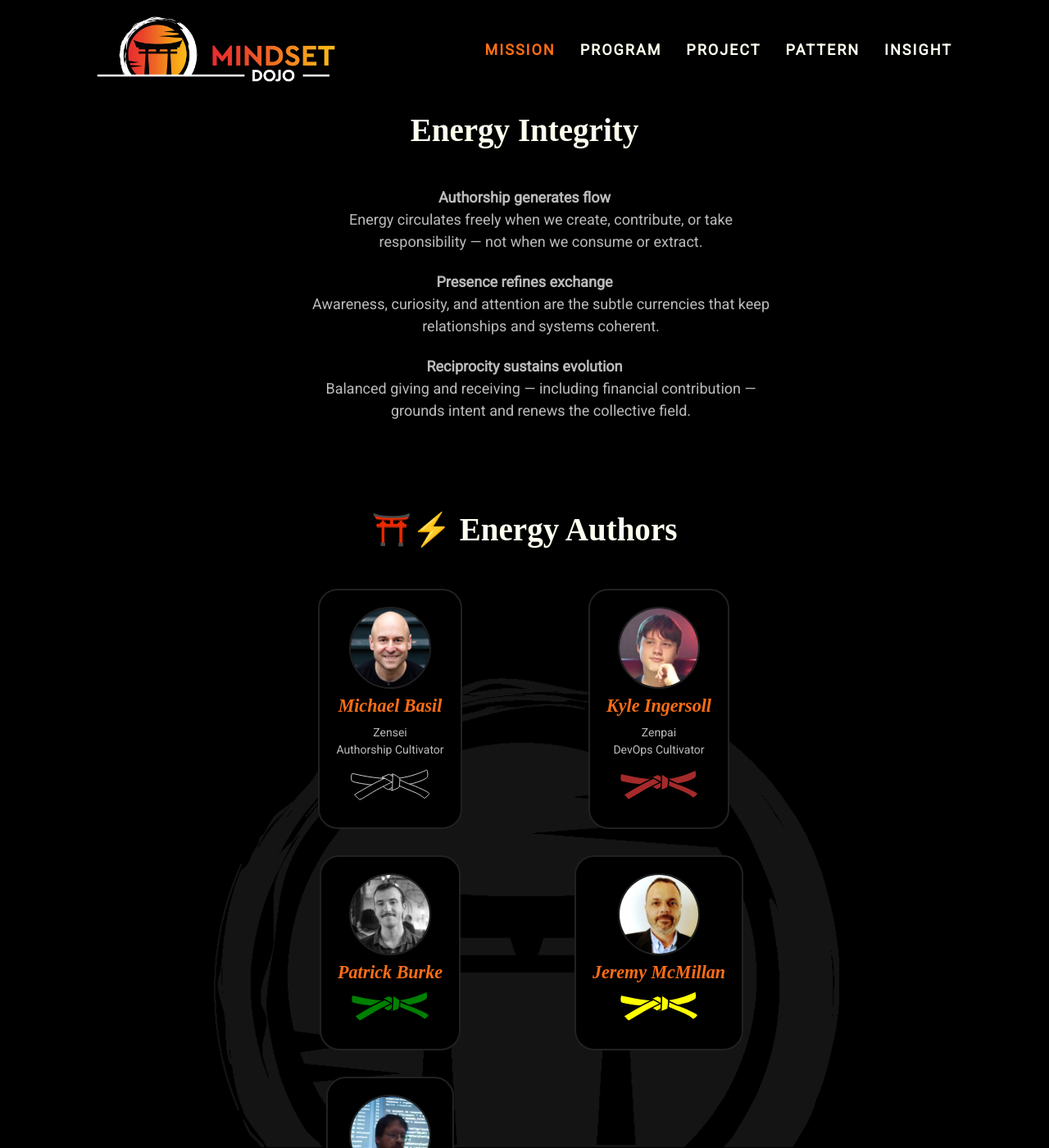
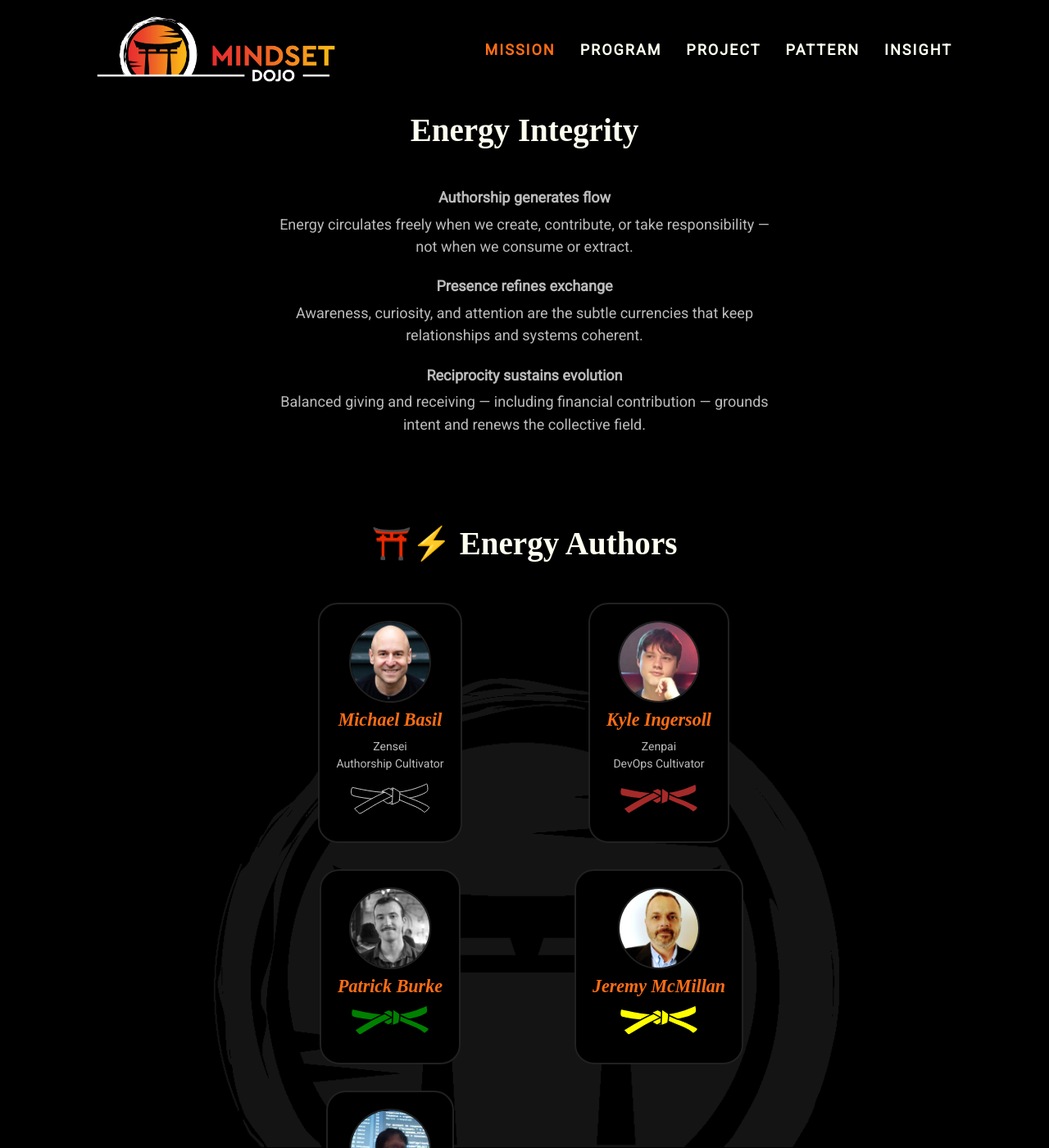
Before and after one commit to mindset-dojo/mindset-dojo.github.io, a Jekyll site: the page built from mission.md, in a window 1280 px wide and 1400 px high, scrolled down 1254 px. Shown: the whole window at 82% size. Built offline with Jekyll 4.4.1, drawn with Linux system fonts in a browser that asks for light colours; some web fonts are replaced.

Commit message:
refactor: css cleanup

```diff
--- a/assets/css/03-layout.css
+++ b/assets/css/03-layout.css
@@ -125,6 +125,14 @@
     margin-top: 0.75rem;
   }
 
+  main > section.md-flow > dl > dd {
+    margin: 0.35rem auto 0.9rem;
+  }
+
+  main > section.md-flow > dl > dt + dd {
+    margin-top: 0.35rem;
+  }
+
   main > section.md-flow > blockquote {
     max-width: 700px;
     margin: 20px auto 40px;
```
